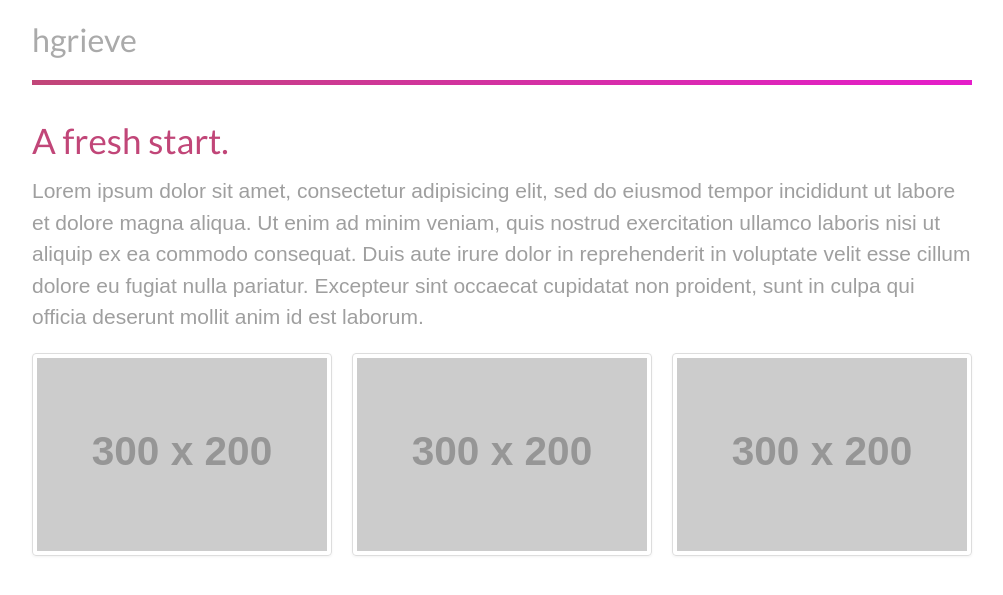
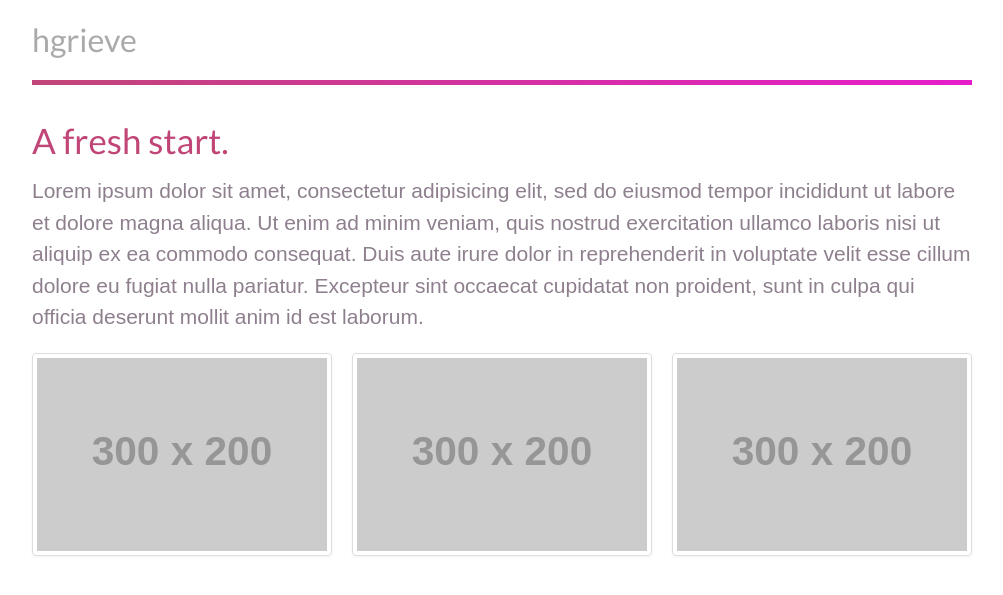
Before and after one commit to hgrieve/hgrieve.github.io, a Jekyll site: the page built from index.html, in a window 1280 px wide. Shown: the top 595 px of the page, without its empty margins (138-1141 px from the left). Built offline with Jekyll 4.4.1, drawn with Linux system fonts in a browser that asks for light colours.

Commit message:
Improve readability of paragraph text

```diff
--- a/css/main.css
+++ b/css/main.css
@@ -86,7 +86,7 @@ nav ul li {
 	font-size: 1.5em;
 	font-weight: 100;
 	line-height: 1.5em;
-	color: #9F9F9F;
+	color: rgba(30, 0, 30, .5);
 }
 
 /* large navigation icons */
```
Also changed, not shown: 1 other file.
